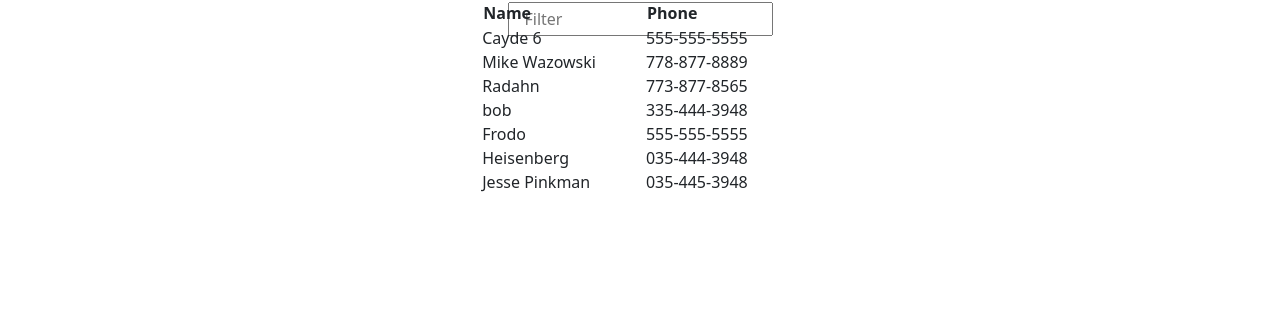
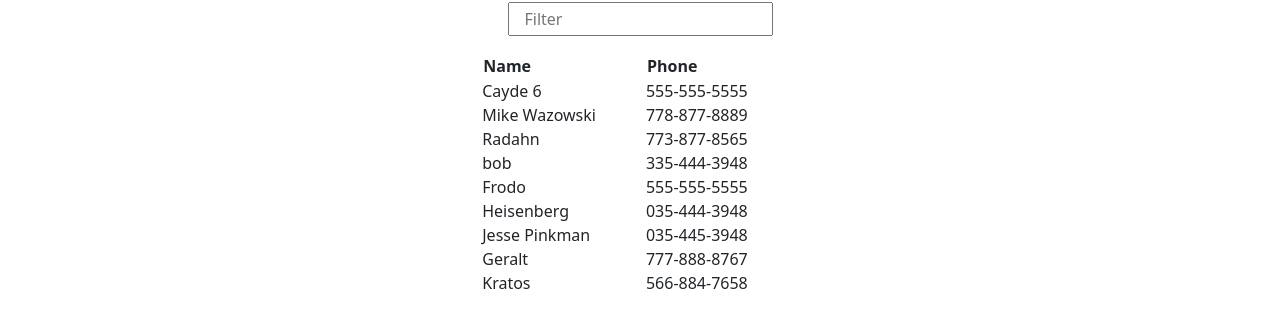
Before and after one commit to Bonga50/PhoneBookWebApp, a React (Create React App) app: page / in a window 1280 px wide. Shown: the part 116-444 px from the top of the page. Built offline with nearby package versions, Linux system fonts and the light colour scheme; data requests are answered from the project's data file.

Commit message:
created filter function and finished all main functions

```diff
--- a/db.json
+++ b/db.json
@@ -87,6 +87,24 @@
       "userName": "Jesse Pinkman",
       "PhoneNumber": "035-445-3948",
       "id": 12
+    },
+    {
+      "phoneBookname": "My Phone Book",
+      "userName": "Geralt",
+      "PhoneNumber": "777-888-8767",
+      "id": 13
+    },
+    {
+      "phoneBookname": "My Phone Book",
+      "userName": "Kratos",
+      "PhoneNumber": "566-884-7658",
+      "id": 14
+    },
+    {
+      "phoneBookname": "General",
+      "userName": "Melina",
+      "PhoneNumber": "888-565-6854",
+      "id": 15
     }
   ]
 }
--- a/src/PhoneBookPage.css
+++ b/src/PhoneBookPage.css
@@ -25,6 +25,7 @@
     padding: auto;
     display: flex;
     justify-content: center;
+    min-height: 200px;
   }
 
   table td {
--- a/src/PhoneBookPage.js
+++ b/src/PhoneBookPage.js
@@ -14,7 +14,7 @@ const PhoneBookPage = () => {
   useEffect(() => {
     async function fetchData() {
       const phoneBooks = await apiService.getPhoneBooks();
-      if (phoneBooks.length > 0) {
+      if (phoneBooks.length > 0 ||  !filterText) {
         setSelectedPhoneBook(phoneBooks[0].name);
       }
     }
@@ -25,10 +25,15 @@ const PhoneBookPage = () => {
   useEffect(() => {
     async function fetchData() {
       const data = await apiService.getContacts(selectedPhoneBook);
-      setContacts(data);
+      if (!filterText) {
+        setContacts(data);
+      } else {
+        const filteredData = await apiService.filterByName(data,filterText);
+        setContacts(filteredData);
+      }
     }
     fetchData();
-  }, [selectedPhoneBook]);
+  }, [selectedPhoneBook, filterText]);
 
 
   const handleFilterChange = (event) => {
--- a/src/PhoneBookService.js
+++ b/src/PhoneBookService.js
@@ -80,6 +80,15 @@ class PhoneBookService {
     const phoneNumberPattern = /^(?!.*[^-\d])\d{3}-\d{3}-\d{4}$/;
     return phoneNumberPattern.test(phoneNumber);
   }
+  //method to filter the contacts by name using chars
+  async filterByName(data,filterValue) {
+    try {
+        return data.filter(item => item.userName.toLowerCase().includes(filterValue.toLowerCase()));
+        } catch (error) {
+          console.log(error);
+        }
+  }
+
 
 
 }
```
Also changed, not shown: src/App.js (+0 -21 lines).
